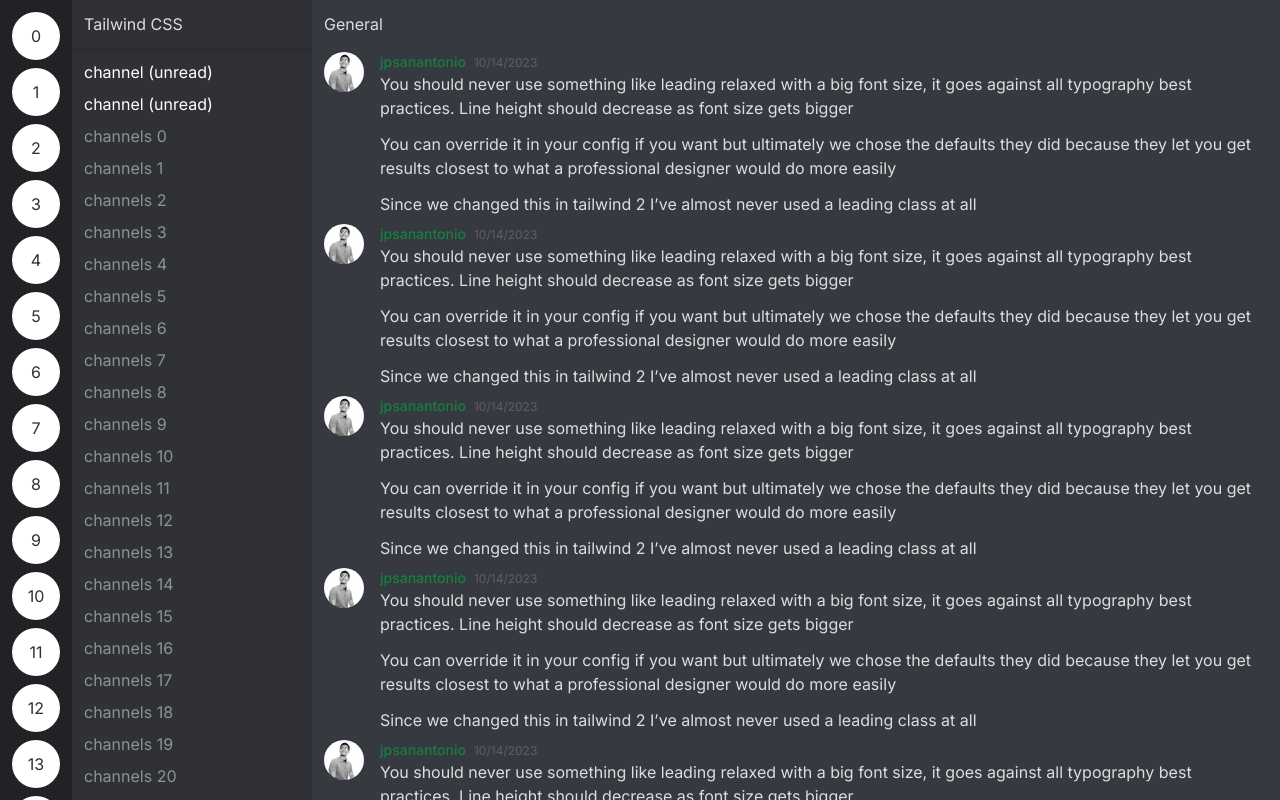
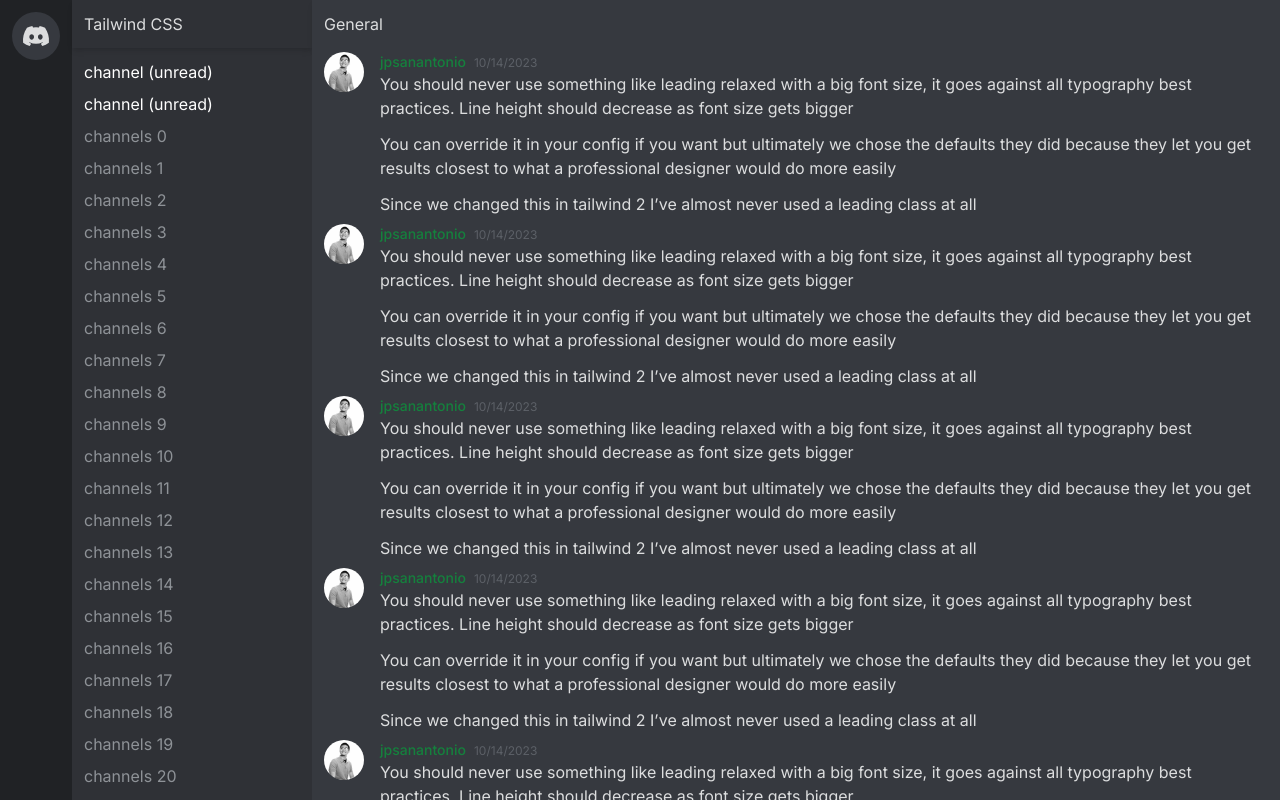
Before and after one commit to jpsanantonio/tailwind-mastery, a Next.js app: page / in a window 1280 px wide. Built offline with nearby package versions, Linux system fonts and the light colour scheme.

Commit message:
Build Server Selector With SVG

```diff
--- a/app/layout.js
+++ b/app/layout.js
@@ -14,11 +14,14 @@
       <body className={inter.className}>
         <div className="flex h-screen text-stone-100">
           <div className="bg-stone-900 p-3 space-y-2 overflow-y-scroll">
-            {[...Array(40)].map((_, i) => (
+            <div className="rounded-full bg-stone-700 w-12 h-12 text-stone-100 flex items-center justify-center hover:bg-brand hover:text-white transition duration-200">
+              <DiscordIcon className="h-5 w-7" />
+            </div>
+            {/* {[...Array(40)].map((_, i) => (
               <div className="rounded-full bg-white w-12 h-12 text-stone-800 flex items-center justify-center">
                 {i}
               </div>
-            ))}
+            ))} */}
           </div>
           <div className="bg-stone-800 w-60 flex flex-col">
             <div className="px-3 h-12 flex items-center shadow-md">
@@ -41,3 +44,14 @@
     </html>
   );
 }
+
+function DiscordIcon(props) {
+  return (
+    <svg aria-hidden="false" viewBox="0 0 28 20" {...props}>
+      <path
+        fill="currentColor"
+        d="M23.021 1.677A21.227 21.227 0 0017.658 0c-.252.462-.483.935-.687 1.418a19.931 19.931 0 00-5.943 0C10.82.935 10.59.462 10.337.005c-1.856.32-3.659.88-5.37 1.677C1.567 6.78.65 11.754 1.111 16.652A21.504 21.504 0 007.691 20c.532-.726 1.004-1.5 1.407-2.309a13.582 13.582 0 01-2.221-1.078c.188-.137.37-.274.547-.428a15.232 15.232 0 0013.152 0c.177.148.36.291.541.428-.707.424-1.453.787-2.22 1.078.408.808.875 1.578 1.405 2.303a21.5 21.5 0 006.58-3.347h.007c.541-5.674-.922-10.6-3.868-14.97zM9.681 13.638c-1.283 0-2.34-1.193-2.34-2.644S8.37 8.35 9.68 8.35c1.308 0 2.359 1.193 2.338 2.644 0 1.451-1.036 2.644-2.339 2.644zm8.635 0c-1.283 0-2.34-1.193-2.34-2.644s1.036-2.644 2.34-2.644c1.302 0 2.36 1.193 2.338 2.644 0 1.451-1.036 2.644-2.338 2.644z"
+      />
+    </svg>
+  );
+}
--- a/tailwind.config.js
+++ b/tailwind.config.js
@@ -8,6 +8,7 @@
   theme: {
     extend: {
       colors: {
+        brand: "#5965F2",
         stone: {
           50: "#ECEDEE",
           100: "#DCDDDE",
```
